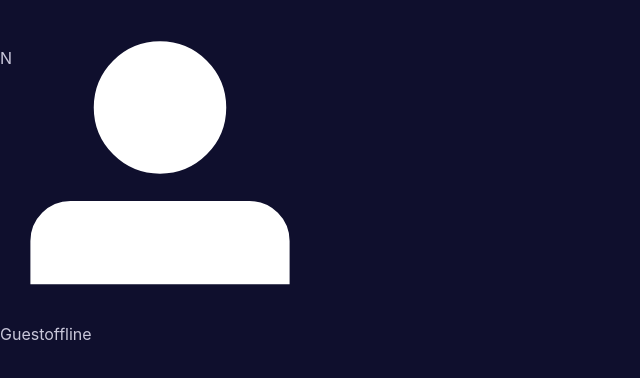
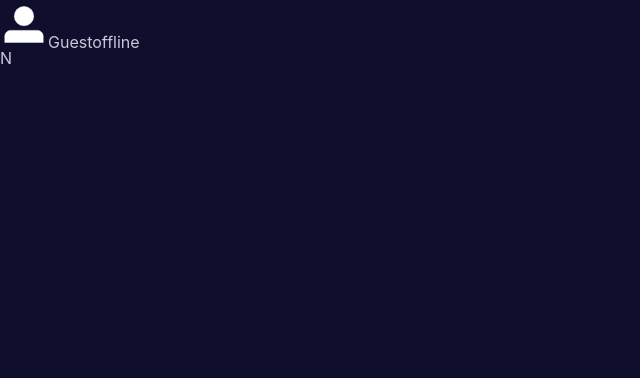
Before and after one commit to andsimon3/tittle.com, a React (Create React App) app: page / in a window 1280 px wide. Shown: the top 378 px of the page, without its empty margins (0-640 px from the left). Built offline with nearby package versions, Linux system fonts and the light colour scheme.

Commit message:
Update App.css

```diff
--- a/src/src/css/App.css
+++ b/src/src/css/App.css
@@ -15,3 +15,7 @@
   width: 100vw;
   height: 100vh;
 }
+#MenuUpAvatar{
+  width: auto;
+  height: inherit;
+}
```
